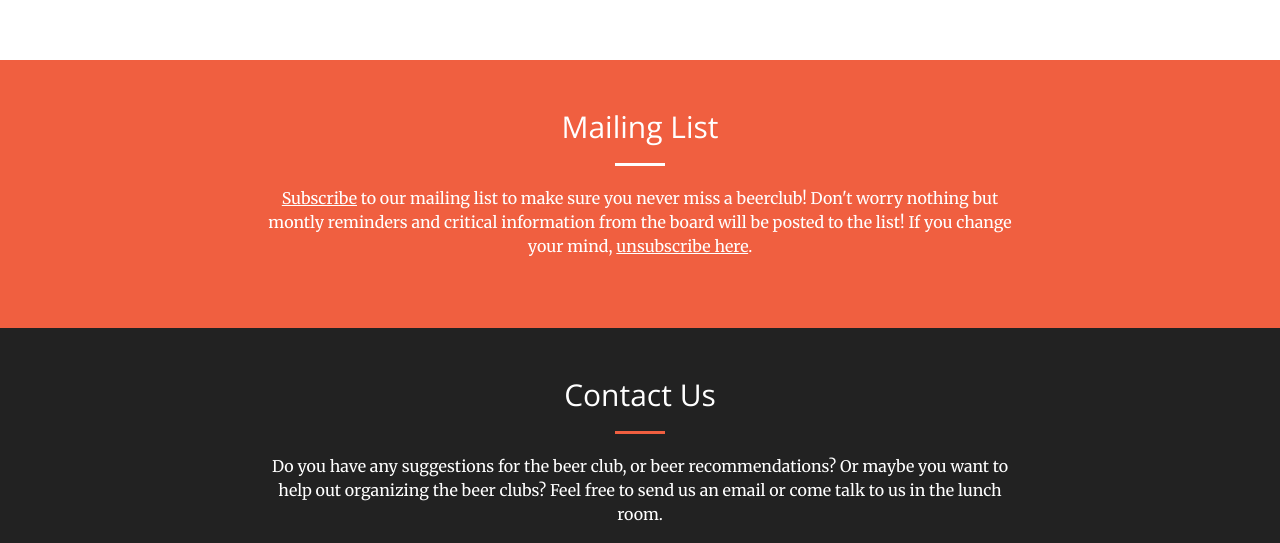
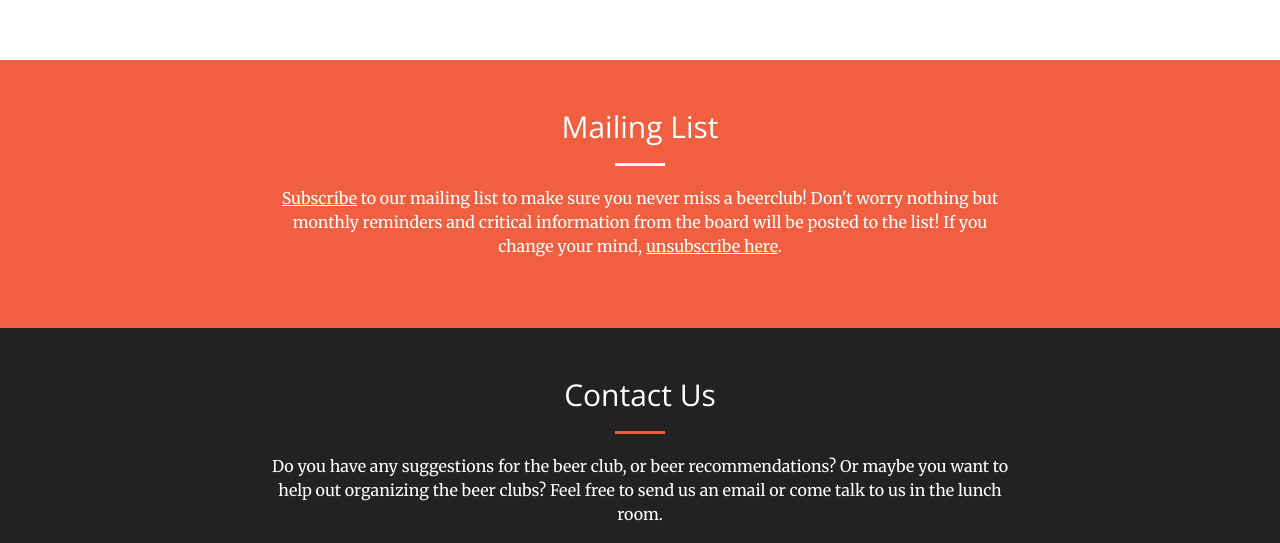
Before and after one commit to navet-beerclub/navet-beerclub.github.io, a website: page index.html in a window 1280 px wide. Shown: the part 1771-2314 px from the top of the page. Drawn offline with nearby package versions, Linux system fonts and the light colour scheme.

Commit message:
Fixed a minor typo

```diff
--- a/index.html
+++ b/index.html
@@ -111,7 +111,7 @@
                 <div class="col-lg-8 col-lg-offset-2 text-center">
                     <h2 class="section-heading">Mailing List</h2>
                     <hr class="light">
-                    <p><a href="mailto:sympa@lists.uu.se?Subject=subscribe%20scilifelab-beerclub" target="_blank"><font color="white" style="text-decoration: underline">Subscribe</font></a> to our mailing list to make sure you never miss a beerclub! Don't worry nothing but montly reminders and critical information from the board will be posted to the list! If you change your mind, <a href="mailto:sympa@lists.uu.se?Subject=unsubscribe%20scilifelab-beerclub" target="_blank"><font color="white" style="text-decoration: underline">unsubscribe here</font></a>.</p>
+                    <p><a href="mailto:sympa@lists.uu.se?Subject=subscribe%20scilifelab-beerclub" target="_blank"><font color="white" style="text-decoration: underline">Subscribe</font></a> to our mailing list to make sure you never miss a beerclub! Don't worry nothing but monthly reminders and critical information from the board will be posted to the list! If you change your mind, <a href="mailto:sympa@lists.uu.se?Subject=unsubscribe%20scilifelab-beerclub" target="_blank"><font color="white" style="text-decoration: underline">unsubscribe here</font></a>.</p>
                 </div>
             </div>
         </div>
```
